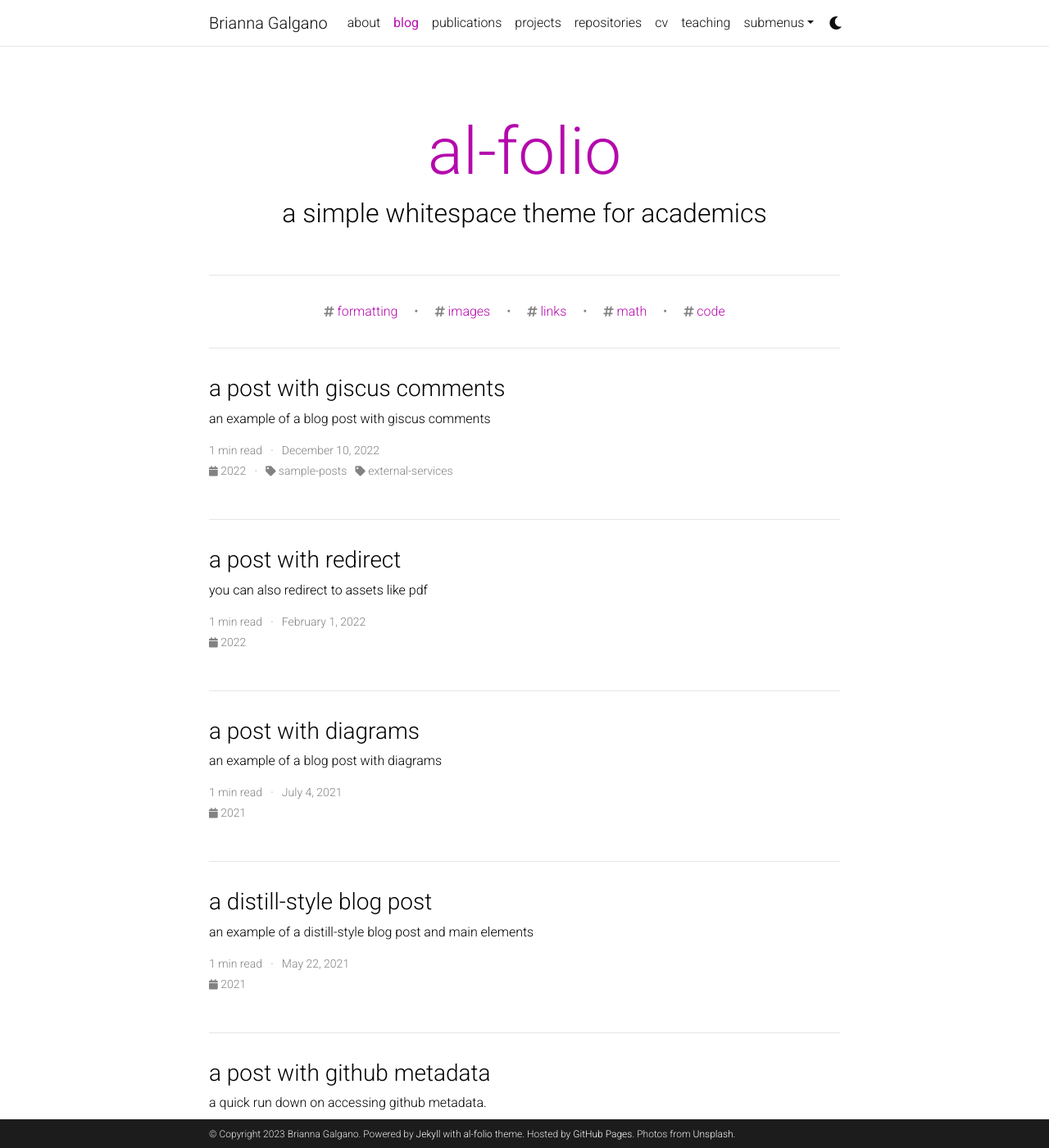
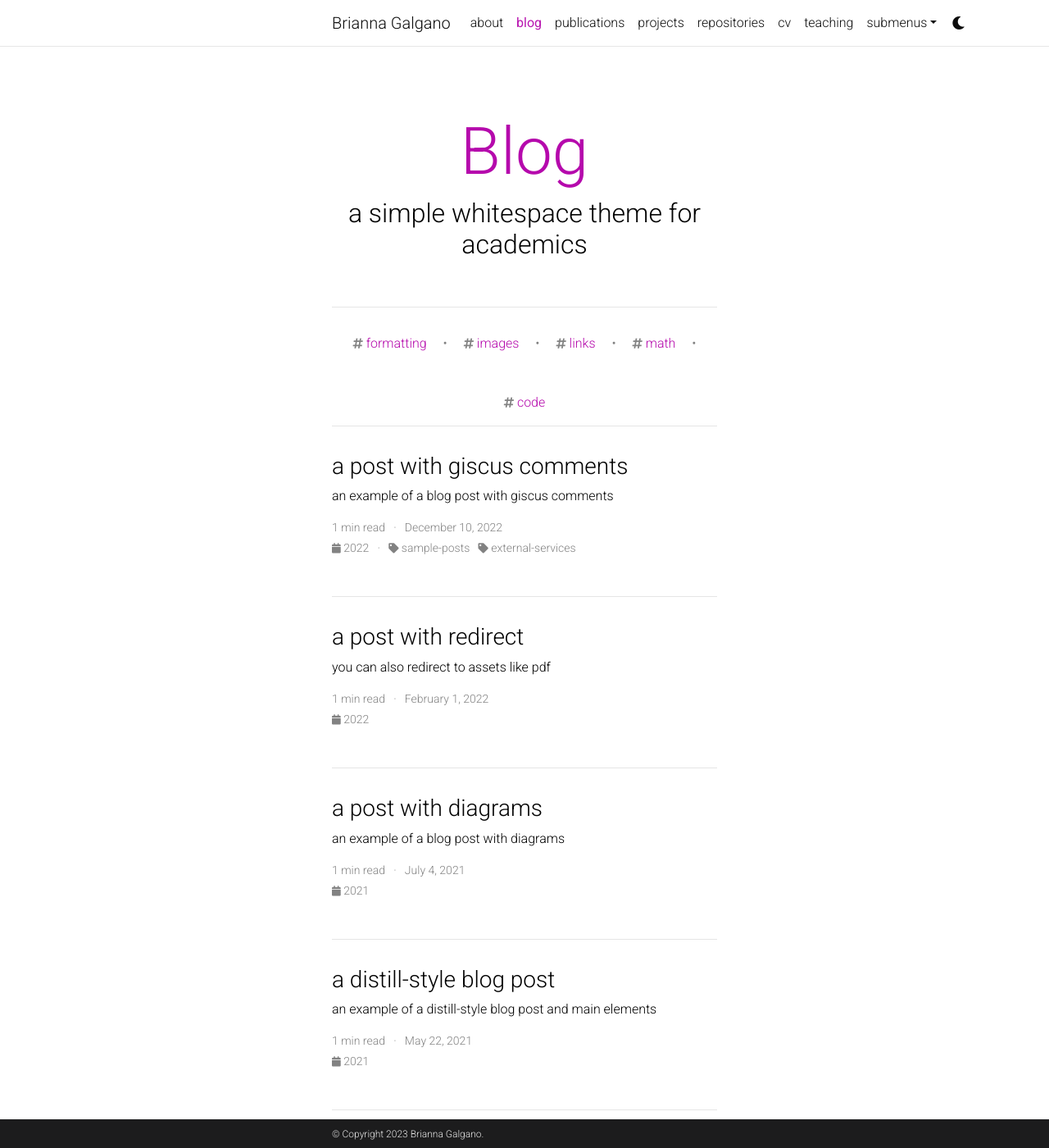
Before and after one commit to bgalgano/bgalgano.github.io, a Jekyll site: the page built from blog/index.html, in a window 1280 px wide and 1400 px high. Shown: the whole window at 82% size. Built offline with Jekyll 4.4.1, drawn with Linux system fonts in a browser that asks for light colours; the list of posts is cut into pages by our own code; comment, search, counter and statistics services are not loaded; a style sheet for code colours, icons or effects is not loaded.

Commit message:
Update _config.yml

```diff
--- a/_config.yml
+++ b/_config.yml
@@ -9,14 +9,11 @@
 email: bgalgan1@jhu.edu
 description: > # the ">" symbol means to ignore newlines until "footer_text:"
   A simple, whitespace theme for academics. Based on [*folio](https://github.com/bogoli/-folio) design.
-footer_text: >
-  Powered by <a href="https://jekyllrb.com/" target="_blank">Jekyll</a> with <a href="https://github.com/alshedivat/al-folio">al-folio</a> theme.
-  Hosted by <a href="https://pages.github.com/" target="_blank">GitHub Pages</a>.
-  Photos from <a href="https://unsplash.com" target="_blank">Unsplash</a>.
+footer_text:
 keywords: jekyll, jekyll-theme, academic-website, portfolio-website  # add your own keywords or leave empty
 
 lang: en # the language of your site (for example: en, fr, cn, ru, etc.)
-icon: ⚛️  # the emoji used as the favicon (alternatively, provide image name in /assets/img/)
+icon:   # the emoji used as the favicon (alternatively, provide image name in /assets/img/)
 
 url: https://bgalgano.github.io # the base hostname & protocol for your site
 baseurl: /bgalgano.github.io/ # the subpath of your site, e.g. /blog/
@@ -32,8 +29,8 @@
 highlight_theme_dark: native    # https://github.com/jwarby/jekyll-pygments-themes
 
 # repo color theme
-repo_theme_light: default       # https://github.com/anuraghazra/github-readme-stats/blob/master/themes/README.md
-repo_theme_dark: dark           # https://github.com/anuraghazra/github-readme-stats/blob/master/themes/README.md
+repo_theme_light: buefy       # https://github.com/anuraghazra/github-readme-stats/blob/master/themes/README.md
+repo_theme_dark: radical           # https://github.com/anuraghazra/github-readme-stats/blob/master/themes/README.md
 
 # -----------------------------------------------------------------------------
 # RSS Feed
@@ -51,7 +48,7 @@
 footer_fixed: true
 
 # Dimensions
-max_width: 800px
+max_width: 500px
 
 # TODO: add layout settings (single page vs. multi-page)
 
@@ -115,7 +112,7 @@
 # Blog
 # -----------------------------------------------------------------------------
 
-blog_name: al-folio # blog_name will be displayed in your blog page
+blog_name: Blog # blog_name will be displayed in your blog page
 blog_nav_title: blog # your blog must have a title for it to be displayed in the nav bar
 blog_description: a simple whitespace theme for academics
 permalink: /blog/:year/:title/
```
